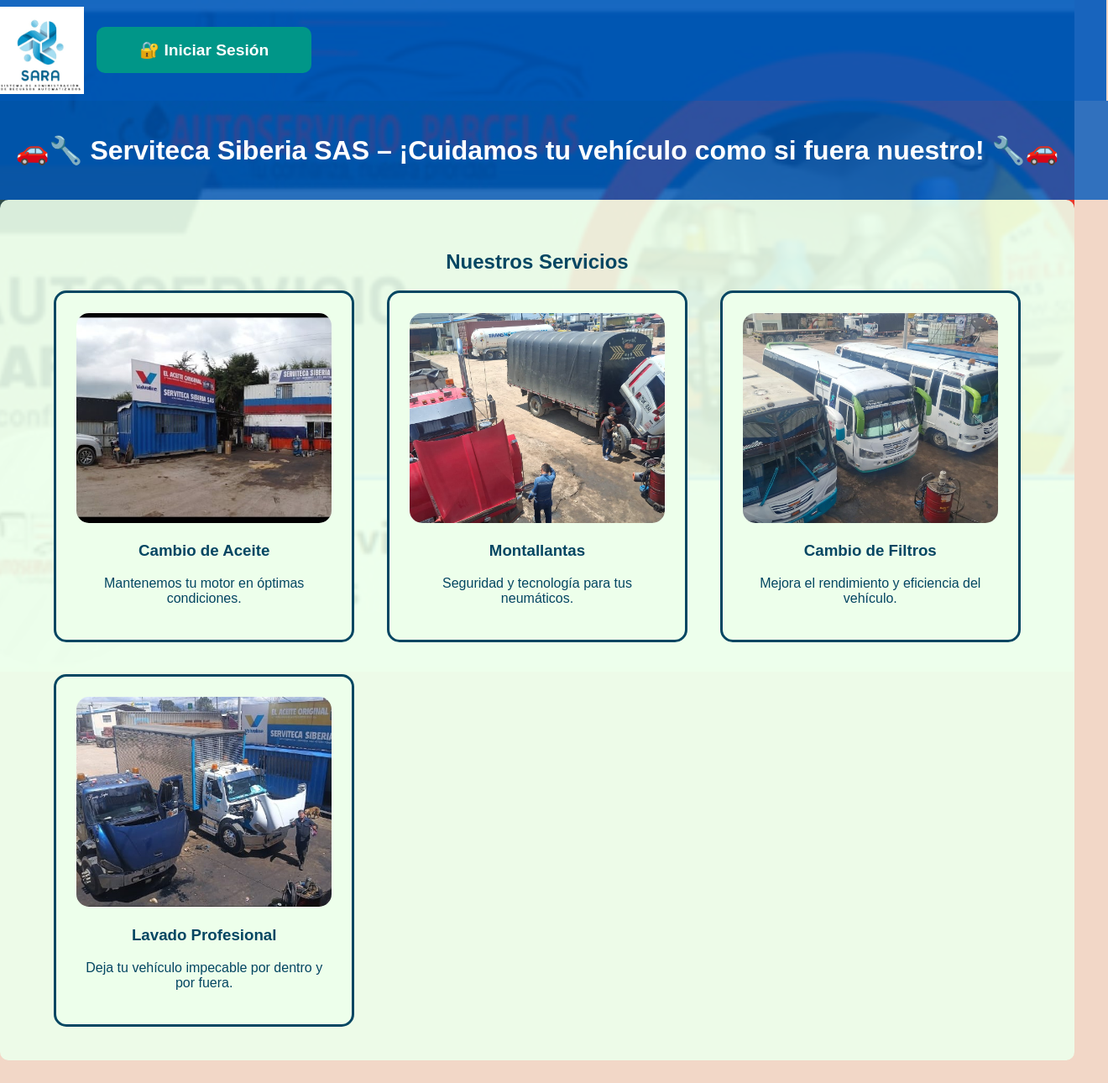
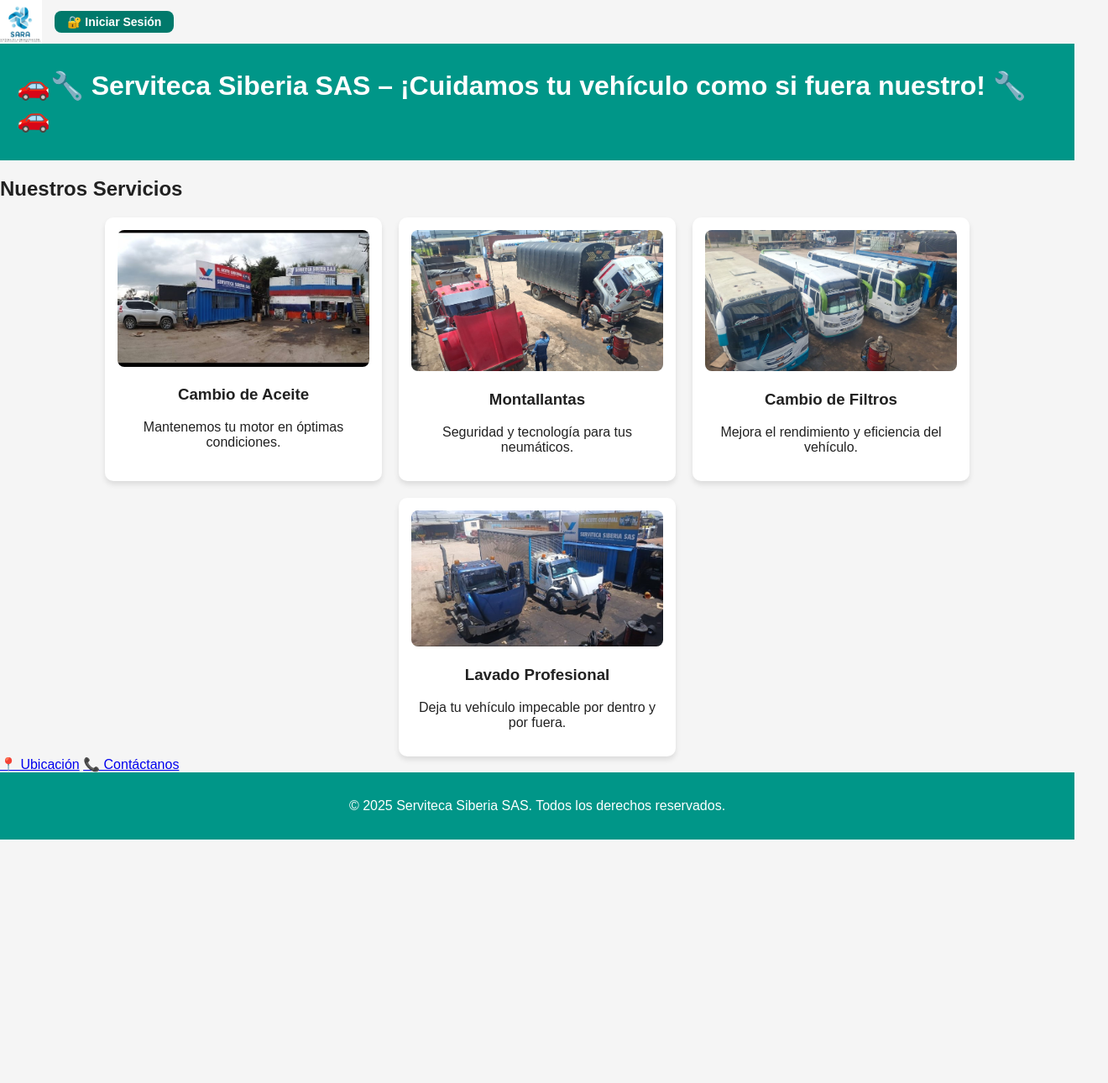
Before and after one commit to rochi2014/Pagina_web, a plain HTML site: page index.html in a window 1280 px wide. Shown: the top 1290 px of the page at 84% size, 1320 px wide, since content can reach past the window. After the commit the page ends 1000 px from the top, so only its background shows below. Drawn offline with Linux system fonts and the light colour scheme.

Commit message:
Update style.css

```diff
--- a/style.css
+++ b/style.css
@@ -1,167 +1,133 @@
+/* Definir colores fijos */
+:root {
+    --color-principal: #009688;  /* Verde principal */
+    --color-secundario: #FF5722; /* Naranja de contraste */
+    --color-fondo: #F5F5F5; /* Fondo claro */
+    --color-texto: #212121; /* Texto oscuro */
+    --color-botones: #00796B; /* Verde más oscuro */
+}
+
+/* Evita que el navegador altere los colores en móvil o modo oscuro */
+* {
+    color-scheme: only light !important; /* Forzar modo claro */
+}
+
 /* Estilos generales */
 body {
+    background-color: var(--color-fondo) !important;
+    color: var(--color-texto) !important;
     font-family: Arial, sans-serif;
-    background-color: #F2D7C7;
-    color: #044662;
     margin: 0;
     padding: 0;
-    display: flex;
-    flex-direction: column;
-    align-items: center;
 }
 
-/* Contenedor superior con logo y botón */
-.top-bar {
+/* Encabezado */
+.header {
+    background-color: var(--color-principal) !important;
+    color: white !important;
     display: flex;
-    justify-content: flex-start;
-    width: 100%;
-    padding: 1vh 3vw;
-    background-color: rgba(0, 88, 188, 0.9);
+    justify-content: space-between;
+    align-items: center;
+    padding: 10px 20px;
 }
 
-/* Contenedor del logo y botón */
+/* Menú de navegación */
+.nav ul {
+    list-style: none;
+    padding: 0;
+    display: flex;
+    gap: 20px;
+}
+
+.nav ul li a {
+    text-decoration: none;
+    color: white !important;
+    font-weight: bold;
+}
+
+/* Logo e Inicio de Sesión */
 .logo-container {
     display: flex;
     align-items: center;
     gap: 15px;
 }
 
-/* Logo más pequeño */
-.logo {
-    width: 10vw;
-    max-width: 100px;
+.logo-container img {
+    width: 50px;
     height: auto;
 }
 
 /* Botón de inicio de sesión */
 .btn-sesion {
-    background-color: #009688;
-    color: #FFFFFF;
-    font-size: 1vw;
-    padding: 1vh 2vw;
+    background-color: var(--color-botones) !important;
+    color: white !important;
+    font-size: 14px;
+    padding: 5px 15px;
     border: none;
     cursor: pointer;
     border-radius: 8px;
     font-weight: bold;
 }
 
-/* Imagen de fondo */
-.fondo {
-    position: fixed;
-    top: 0;
-    left: 0;
-    width: 100%;
-    height: 100%;
-    background: url('parcelas.jpg') no-repeat center center/cover;
-    z-index: -1;
+/* Contenido */
+.header-content {
+    text-align: center;
+    padding: 40px;
 }
 
-/* Encabezado */
-.header {
-    background-color: rgba(0, 88, 188, 0.8);
-    color: #FFFFFF;
-    text-align: center;
-    padding: 5vh;
-    width: 100%;
+/* Sección de imágenes y servicios */
+.servicios {
+    display: flex;
+    flex-wrap: wrap;
+    justify-content: center;
+    gap: 20px;
 }
 
-.header h1 {
-    margin: 0;
-    font-size: 2.5vw;
+.servicio {
+    width: 300px;
+    text-align: center;
+    background: white;
+    padding: 15px;
+    border-radius: 10px;
+    box-shadow: 0px 4px 6px rgba(0, 0, 0, 0.1);
 }
 
-/* Contenedor de servicios */
-.contenedor {
-    text-align: center;
-    padding: 5vh 5vw;
-    background: rgba(237, 255, 235, 0.9);
-    border-radius: 10px;
-    width: 90%;
+.servicio img {
+    width: 100%;
+    height: auto;
+    border-radius: 8px;
 }
 
-/* Sección de servicios */
-.servicios {
-    display: grid;
-    grid-template-columns: repeat(auto-fit, minmax(300px, 1fr));
-    gap: 3vw;
-    justify-content: center;
+/* Pie de página */
+.footer {
+    background-color: var(--color-principal) !important;
+    color: white !important;
+    text-align: center;
+    padding: 15px;
 }
 
-/* Servicios individuales */
-.servicio {
-    background-color: #EDFFEB;
-    border: 3px solid #044662;
-    padding: 3vh;
-    border-radius: 15px;
-    text-align: center;
-}
-
-/* Imágenes con mismo tamaño */
-.servicio img {
-    width: 100%;
-    height: 250px;
-    object-fit: cover;
-    border-radius: 15px;
-}
-
-/* Botones */
-.botones {
-    display: flex;
-    justify-content: center;
-    gap: 20px;
-    margin: 30px;
-}
-
-.btn {
-    display: inline-block;
-    padding: 2vh 4vw;
-    text-decoration: none;
-    font-weight: bold;
-    font-size: 1.5vw;
-    border-radius: 10px;
-}
-
-.btn-ubicacion {
-    background-color: #009688;
-    color: #FFFFFF;
-}
-
-.btn-contacto {
-    background-color: #FF5722;
-    color: #FFFFFF;
-}
-
-/* Responsive */
+/* Ajustes para pantallas pequeñas */
 @media screen and (max-width: 768px) {
-    .header h1 {
-        font-size: 5vw;
+    .header {
+        flex-direction: column;
+        text-align: center;
     }
 
-    .servicio img {
-        height: 200px;
-    }
-
-    .btn {
-        font-size: 2.5vw;
-        padding: 3vh 5vw;
-    }
-
-    .btn-sesion {
-        font-size: 2.5vw;
-        padding: 2vh 4vw;
-    }
-
-    .logo {
-        width: 15vw;
+    .nav ul {
+        flex-direction: column;
+        align-items: center;
     }
 }
 
-/* Footer */
-.footer {
-    background-color: #044662;
-    color: #FFFFFF;
-    text-align: center;
-    padding: 2vh;
-    width: 100%;
-    font-size: 1.5vw;
+/* Evitar cambios por modo oscuro */
+@media (prefers-color-scheme: dark) {
+    body {
+        background-color: var(--color-fondo) !important;
+        color: var(--color-texto) !important;
+    }
+
+    .header, .nav, .footer {
+        background-color: var(--color-principal) !important;
+        color: white !important;
+    }
 }
```
